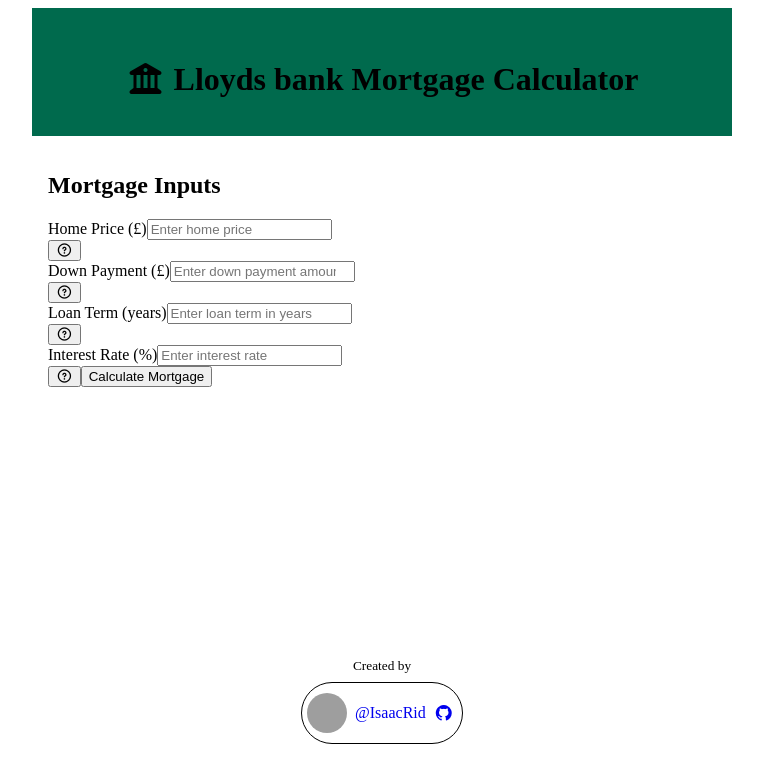
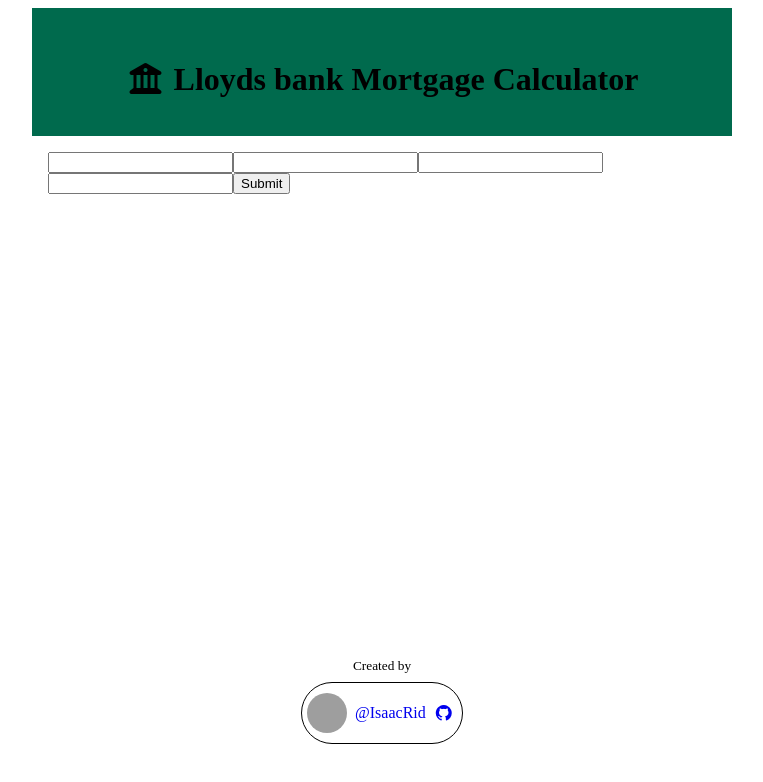
Before and after one commit to IsaacRid/Lloyds-virtual-internship-mortgage-calculator, a React (Vite) app: page /inputs in a window 1280 px wide. Shown: the top 782 px of the page, without its empty margins (258-1021 px from the left). Built offline with nearby package versions, Linux system fonts and the light colour scheme; grey boxes are pictures that could not be loaded.

Commit message:
Removed input component as overcomplicated the code having to pass data to a parent component

```diff
--- a/src/components/Input.jsx
+++ /dev/null
@@ -1,45 +0,0 @@
-import React, { useState } from "react";
-import { mortgageTerms } from "../utils/mortgageTerms";
-
-export default function Input(props) {
-    const { label, type, placeholder, id } = props;
-
-    const description = mortgageTerms[id] || "No description available.";
-    const [value, setValue] = useState("");
-    const [modalOpen, setModalOpen] = useState(false);
-
-    const handleOpenModal = (e) => {
-        e.preventDefault();
-        setModalOpen(true);
-    };
-
-    const handleCloseModal = () => {
-        setModalOpen(false);
-    };
-
-    return (
-        <>
-            <div className="input-component">
-                <label>{label}</label>
-                <input
-                    type={type}
-                    value={value}
-                    onChange={(event) => setValue(event.target.value)}
-                    placeholder={placeholder}
-                />
-            </div>
-            <button className="help-icon" onClick={handleOpenModal}>
-                <i className="fa-regular fa-circle-question"></i>
-            </button>
-            {modalOpen && (
-                <div className="modal">
-                    <div className="modal-content">
-                        <h2>{label}</h2>
-                        <p>{description}</p>
-                        <span className="close" onClick={handleCloseModal}>&times;</span>
-                    </div>
-                </div>
-            )}
-        </>
-    );
-}
--- a/src/components/pages/Inputs.jsx
+++ b/src/components/pages/Inputs.jsx
@@ -1,38 +1,50 @@
+
 import React, { useState } from "react";
-import Input from "../Input";
+import { mortgageTerms } from "../../utils/mortgageTerms";
 
 export default function Inputs() {
+    const [formData, setFormData] = useState({
+        homePrice: "",
+        downPayment: "",
+        loanTerm: "",
+        interestRate: "",
+    });
+
+    function handleChange(e) {
+        setFormData({
+            ...formData,
+            [e.target.name]: e.target.value,
+        });
+    }
+
+    function handleSubmit(e) {
+        e.preventDefault();
+        localStorage.setItem("formData", JSON.stringify(formData));
+    }
 
     return (
-        <div className="inputs-page">
-            <h2>Mortgage Inputs</h2>
-            <form>
-                <Input
-                    label="Home Price (£)"
-                    type="number"
-                    placeholder="Enter home price"
-                    id="homePrice"
-                />
-                <Input
-                    label="Down Payment (£)"
-                    type="number"
-                    placeholder="Enter down payment amount"
-                    id="downPayment"
-                />
-                <Input
-                    label="Loan Term (years)"
-                    type="number"
-                    placeholder="Enter loan term in years"
-                    id="loanTerm"
-                />
-                <Input
-                    label="Interest Rate (%)"
-                    type="number"
-                    placeholder="Enter interest rate"
-                    id="interestRate"
-                />
-                <button type="submit">Calculate Mortgage</button>
-            </form>
-        </div>
+        <form onSubmit={handleSubmit}>
+            <input
+                name="homePrice"
+                value={formData.homePrice}
+                onChange={handleChange}
+            />
+            <input
+                name="downPayment"
+                value={formData.downPayment}
+                onChange={handleChange}
+            />
+            <input
+                name="loanTerm"
+                value={formData.loanTerm}
+                onChange={handleChange}
+            />
+            <input
+                name="interestRate"
+                value={formData.interestRate}
+                onChange={handleChange}
+            />
+            <button type="submit">Submit</button>
+        </form>
     );
 }
```
